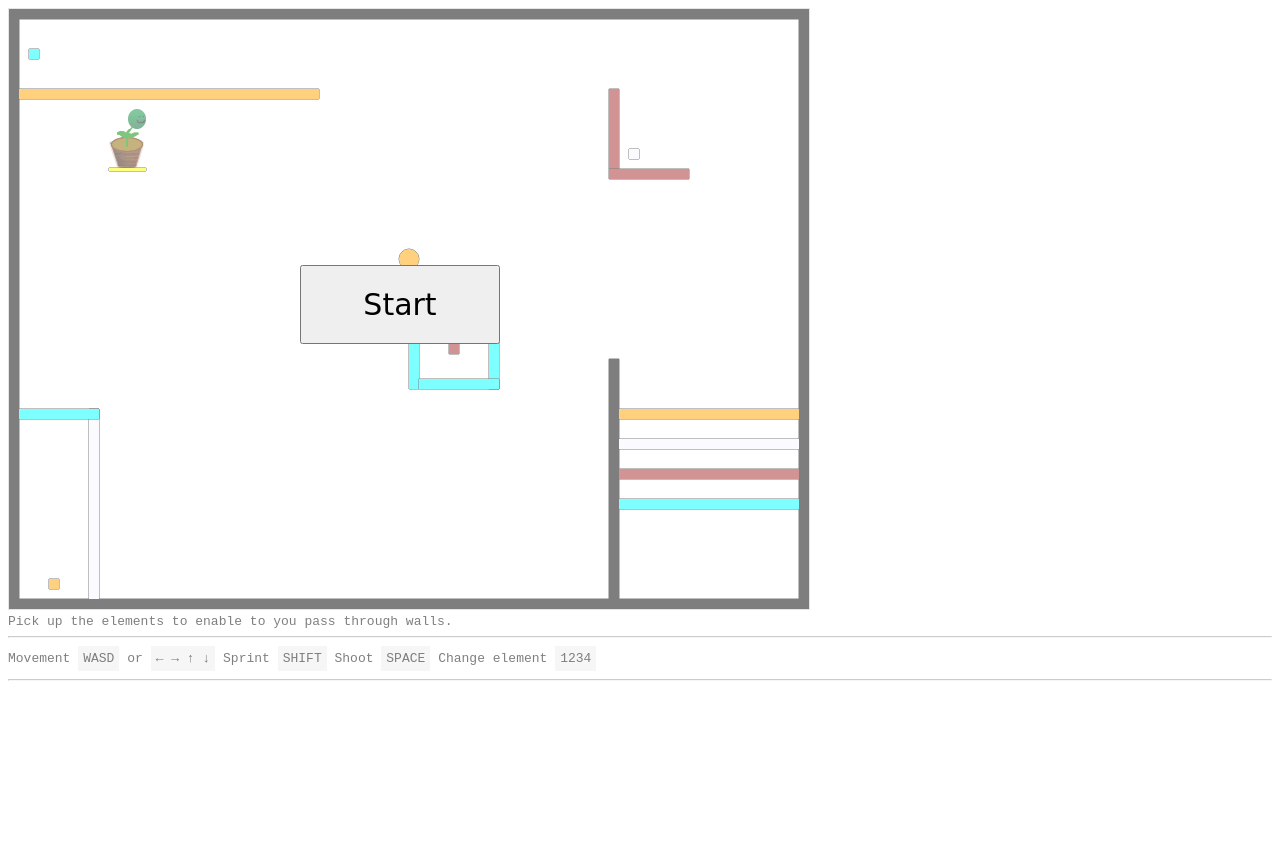
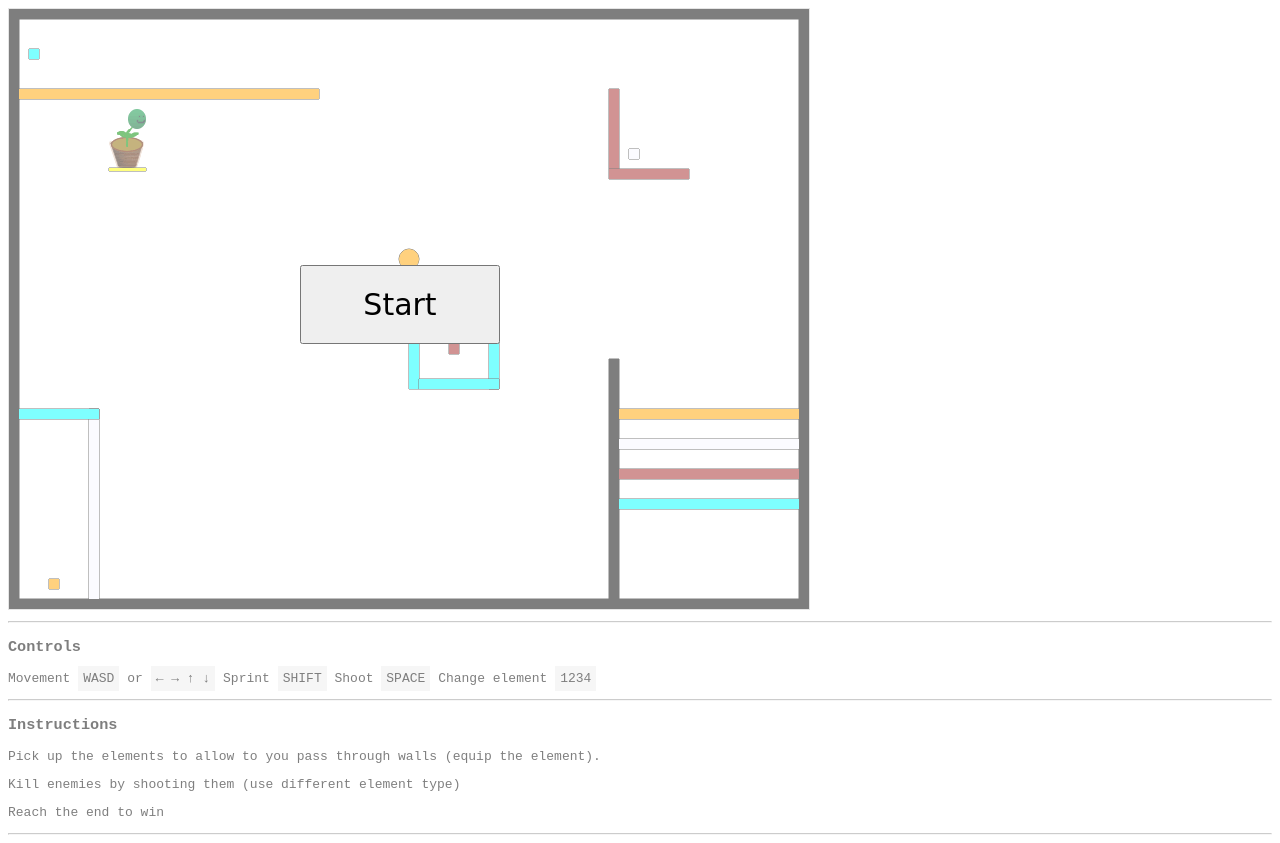
Before and after one commit to js13kGames/planty, a plain HTML site: page index.html in a window 1280 px wide. Before the commit the page ends 800 px from the top, so only its background shows below. Drawn offline with Linux system fonts and the light colour scheme.

Commit message:
added instruction

```diff
--- a/index.html
+++ b/index.html
@@ -11,12 +11,12 @@
 			<canvas id="game" width="800" height="600" style="border:1px solid #CCCCCC;"> </canvas>
 
 			<div>
-			Pick up the elements to enable to you pass through walls.
-			</div>
-
-			<div>
 				<hr>
-				<p>Movement <span class='instructions'>WASD</span> or <span class='instructions'>&leftarrow; &rightarrow; &uparrow; &downarrow;</span> Sprint <span class='instructions'>SHIFT</span> Shoot <span class='instructions'>SPACE</span> Change element <span class='instructions'>1234</span> </p>
+				<h3>Controls</h3><p>Movement <span class='instructions'>WASD</span> or <span class='instructions'>&leftarrow; &rightarrow; &uparrow; &downarrow;</span> Sprint <span class='instructions'>SHIFT</span> Shoot <span class='instructions'>SPACE</span> Change element <span class='instructions'>1234</span> </p>
+				<hr>
+				<h3>Instructions</h3><p>Pick up the elements to allow to you pass through walls (equip the element).</p>
+				<p>Kill enemies by shooting them (use different element type)</p>
+				<p>Reach the end to win</p>
 				<hr>
 			</div>
 
```
